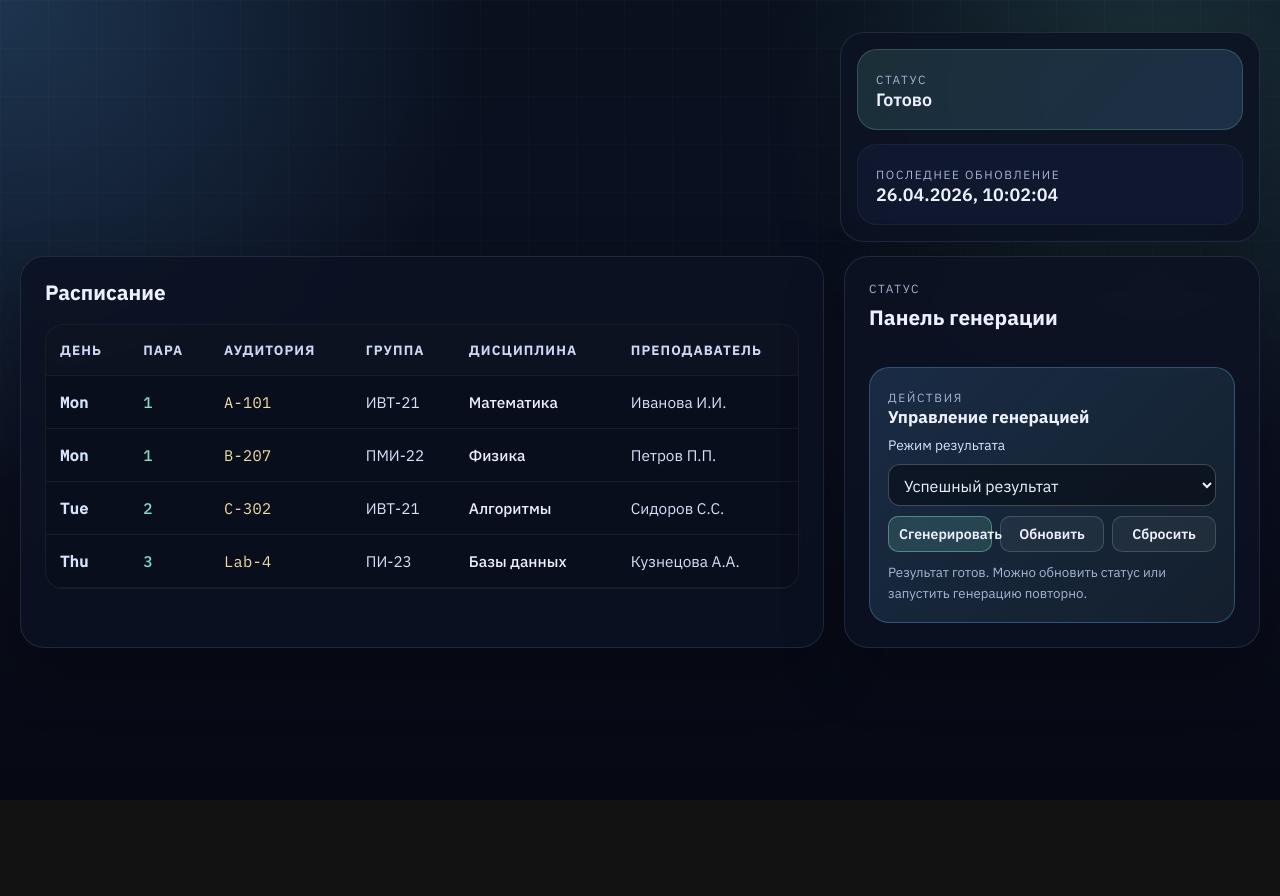
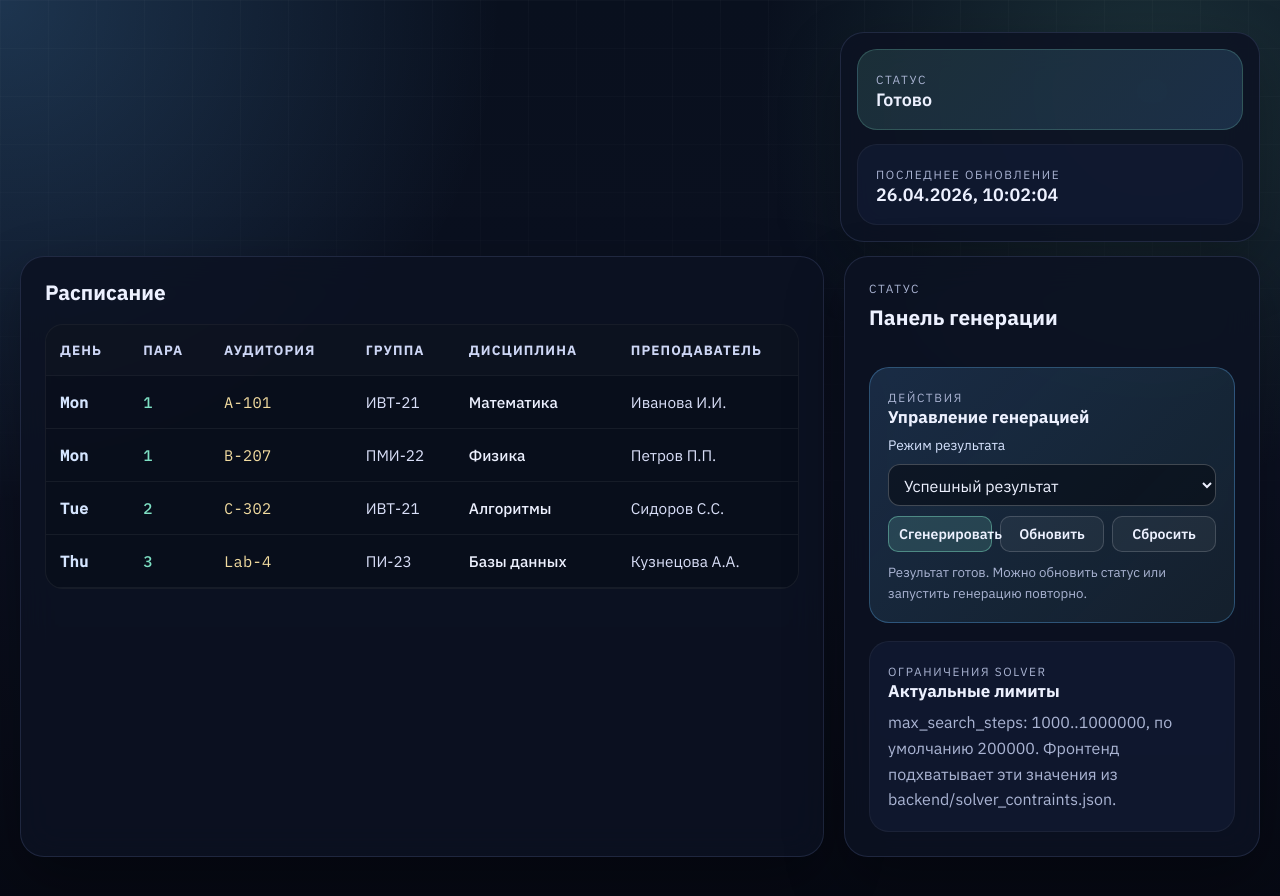
Before and after one commit to verrronikka/pak_ai_timetable_optimizer, a plain HTML site: page frontend/index.html in a window 1280 px wide. Before the commit the page ends 800 px from the top, so only its background shows below. Drawn offline with Linux system fonts and the light colour scheme.

Commit message:
синхронизированы лимиты solver с frontend и добавлена подсказка

```diff
--- a/frontend/index.html
+++ b/frontend/index.html
@@ -108,6 +108,14 @@
               </p>
             </div>
           </article>
+
+          <article class="mini-card">
+            <span class="mini-card__label">Ограничения solver</span>
+            <strong>Актуальные лимиты</strong>
+            <p id="solver-constraints-summary">
+              Загружаем лимиты из backend/solver_contraints.json...
+            </p>
+          </article>
         </aside>
       </main>
     </div>
--- a/frontend/schedule-actions.js
+++ b/frontend/schedule-actions.js
@@ -13,6 +13,7 @@ const refreshButton = document.getElementById("refresh-btn");
 const resetButton = document.getElementById("reset-btn");
 const resultModeSelect = document.getElementById("result-mode-select");
 const controlHint = document.getElementById("control-hint");
+const solverConstraintsSummary = document.getElementById("solver-constraints-summary");
 
 const apiClient = createApiClient();
 const POLL_INTERVAL_MS = 1500;
@@ -51,7 +52,7 @@ const DEFAULT_GENERATE_REQUEST = {
       is_lecture: true,
     },
   ],
-  max_search_steps: 50000,
+  max_search_steps: 200000,
 };
 
 const DATA_FILES = {
@@ -59,9 +60,11 @@ const DATA_FILES = {
   groups: "../dev_alg/data/groups.json",
   auditoriums: "../dev_alg/data/auditoriums.json",
   subjects: "../dev_alg/data/subjects.json",
+  constraints: "../backend/solver_contraints.json",
 };
 
 let cachedGenerateRequest = null;
+let cachedSolverConstraints = null;
 
 function sleep(ms) {
   return new Promise((resolve) => {
@@ -155,19 +158,68 @@ async function loadGenerateRequestFromDataFiles() {
     const [teachers, groups, auditoriums, subjects] = await Promise.all(
       responses.map((response) => response.json()),
     );
+    const solverConstraints = await loadSolverConstraints();
 
     cachedGenerateRequest = {
       teachers,
       groups,
       auditoriums,
       subjects,
-      max_search_steps: DEFAULT_GENERATE_REQUEST.max_search_steps,
+      max_search_steps:
+        solverConstraints?.solver_limits?.max_search_steps?.default ??
+        DEFAULT_GENERATE_REQUEST.max_search_steps,
     };
 
     return cachedGenerateRequest;
   } catch (_error) {
     return DEFAULT_GENERATE_REQUEST;
   }
+}
+
+async function loadSolverConstraints() {
+  if (cachedSolverConstraints) {
+    return cachedSolverConstraints;
+  }
+
+  try {
+    const response = await fetch(DATA_FILES.constraints);
+    if (!response.ok) {
+      throw new Error("Не удалось загрузить solver_contraints.json");
+    }
+
+    cachedSolverConstraints = await response.json();
+    return cachedSolverConstraints;
+  } catch (_error) {
+    cachedSolverConstraints = null;
+    return null;
+  }
+}
+
+function formatSolverConstraintsSummary(constraints) {
+  const defaultSteps = constraints?.solver_limits?.max_search_steps?.default;
+  const minSteps = constraints?.solver_limits?.max_search_steps?.min;
+  const maxSteps = constraints?.solver_limits?.max_search_steps?.max;
+
+  if (!Number.isFinite(defaultSteps) || !Number.isFinite(minSteps) || !Number.isFinite(maxSteps)) {
+    return "Лимиты solver сейчас недоступны. Будет использован встроенный дефолт.";
+  }
+
+  return (
+    `max_search_steps: ${minSteps}..${maxSteps}, ` +
+    `по умолчанию ${defaultSteps}. ` +
+    "Фронтенд подхватывает эти значения из backend/solver_contraints.json."
+  );
+}
+
+async function renderSolverConstraintsSummary() {
+  if (!solverConstraintsSummary) {
+    return;
+  }
+
+  const constraints = await loadSolverConstraints();
+  solverConstraintsSummary.textContent = formatSolverConstraintsSummary(
+    constraints,
+  );
 }
 
 function renderActionState(viewModel) {
@@ -213,6 +265,8 @@ function renderActionState(viewModel) {
 
   controlHint.textContent = "Результат готов. Можно обновить статус или запустить генерацию повторно.";
 }
+
+renderSolverConstraintsSummary();
 
 async function runGenerateFlow() {
   setScenario("loading");
```
